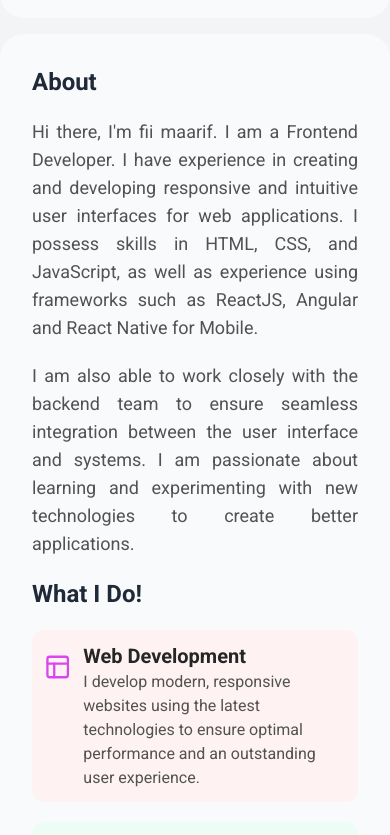
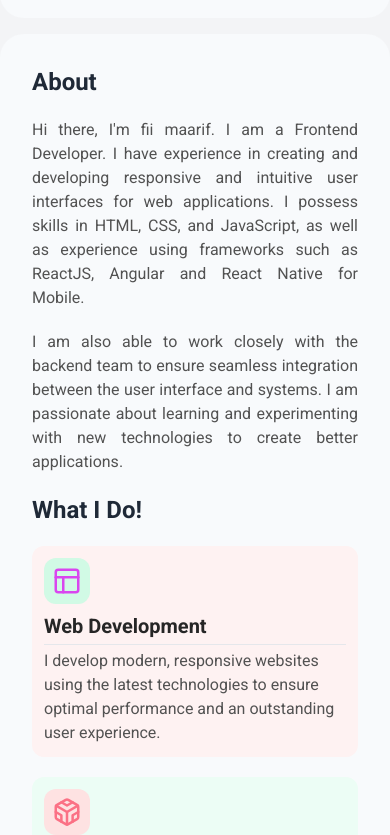
Before and after one commit to fiimaarif/personal-web-revamp, a Next.js app: page / in a window 390 px wide. Shown: the part 930-1765 px from the top of the page. Built offline with nearby package versions, Linux system fonts and the light colour scheme.

Commit message:
[UPDATE]-Update card what i do

```diff
--- a/src/components/main/about/index.tsx
+++ b/src/components/main/about/index.tsx
@@ -9,7 +9,7 @@ function About() {
                 About
             </h1>
             <article>
-                <p className="text-lg xl:text-xl text-justify text-neutral-600">
+                <p className="text-base xl:text-xl text-justify text-neutral-600">
                     Hi there, I'm fii maarif. I am a Frontend Developer. I have
                     experience in creating and developing responsive and
                     intuitive user interfaces for web applications. I possess
@@ -17,7 +17,7 @@ function About() {
                     using frameworks such as ReactJS, Angular and React Native
                     for Mobile.
                 </p>
-                <p className="mt-5 text-lg xl:text-xl text-justify text-neutral-600">
+                <p className="mt-5 text-base xl:text-xl text-justify text-neutral-600">
                     I am also able to work closely with the backend team to
                     ensure seamless integration between the user interface and
                     systems. I am passionate about learning and experimenting
@@ -30,16 +30,17 @@ function About() {
                 </h1>
                 <div className="grid grid-cols-12 gap-5">
                     <div className="bg-red-50 p-3 col-span-12 md:col-span-6 rounded-xl">
-                        <div className="flex">
+                        <div className="bg-emerald-100 w-min p-2 rounded-xl mb-2">
                             <Layout
-                                size={50}
+                                size={30}
                                 color="#d946ef"
-                                className="w-1/3 md:w-1/4 mr-3"
                             />
+                        </div>
                             <div>
                                 <p className="text-xl text-neutral-800 font-semibold">
                                     Web Development
                                 </p>
+                                <hr className="my-1"/>
                                 <p className="text-neutral-600 text-left">
                                     I develop modern, responsive websites using
                                     the latest technologies to ensure optimal
@@ -47,19 +48,19 @@ function About() {
                                     experience.
                                 </p>
                             </div>
-                        </div>
                     </div>
                     <div className="bg-emerald-50 p-3 col-span-12 md:col-span-6 rounded-xl">
-                        <div className="flex">
-                            <Codesandbox
-                                size={50}
-                                color="#fb7185"
-                                className="w-1/3 md:w-1/4 mr-3"
-                            />
+                            <div className="bg-red-100 w-min p-2 rounded-xl mb-2">
+                                <Codesandbox
+                                    size={30}
+                                    color="#fb7185"
+                                />
+                            </div>
                             <div>
                                 <p className="text-xl text-neutral-800 font-semibold">
                                     Mobile Development
                                 </p>
+                                <hr className="my-1"/>
                                 <p className="text-neutral-600 text-left">
                                     I create high-performance mobile
                                     applications tailored to your needs,
@@ -67,7 +68,6 @@ function About() {
                                     engaging user experience across all devices.
                                 </p>
                             </div>
-                        </div>
                     </div>
                 </div>
             </div>
--- a/src/components/main/contact/index.tsx
+++ b/src/components/main/contact/index.tsx
@@ -8,17 +8,10 @@ function Contact() {
             <h1 className="text-2xl font-semibold text-gray-800 mb-5">
                 Contact
             </h1>
-            <article className="py-5 w-full md:w-full xl:w-8/12 text-justify">
-                <p className="text-lg text-neutral-600">I appreciate your interest in reaching out to me.</p>
-                <p className="text-lg text-neutral-600 py-2">
-                    If you'd like to get in touch or have any questions, please
-                    feel free to send me a message through the contact form
-                    below.
-                </p>
-                <p className="text-lg text-neutral-600">
-                    I'll do my best to respond promptly. Thank you for your
-                    attention.
-                </p>
+            <article className="py-5 w-full md:w-full xl:w-8/12">
+                <p className="text-sm md:text-lg text-neutral-600">I appreciate your interest in reaching out to me.</p>
+                <p className="text-sm md:text-lg text-neutral-600">I'll do my best to respond promptly.</p>
+                <p className="text-sm md:text-lg text-neutral-600">Thank you for your attention.</p>
             </article>
             <div className="bg-slate-100 p-10 rounded-3xl">
                 <CustomForm type="text" label="name" />
```
Also changed, not shown: src/styles/globals.css (line endings or trailing spaces).
